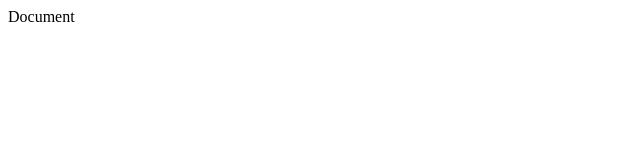
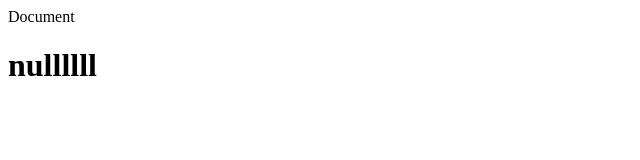
Before and after one commit to dhananjayadasacharya/bitmasters, a plain HTML site: page index.html in a window 1280 px wide. Shown: the whole page, without its empty margins (0-640 px from the left). Drawn offline with Linux system fonts and the light colour scheme.

Commit message:
Update index.html

```diff
--- a/index.html
+++ b/index.html
@@ -7,7 +7,7 @@
     <title>Document</title>
 </head>
 <body>
-
+    <h1>nullllll</h1>
 
     <script src="node.js"></script>
 </body>
```
